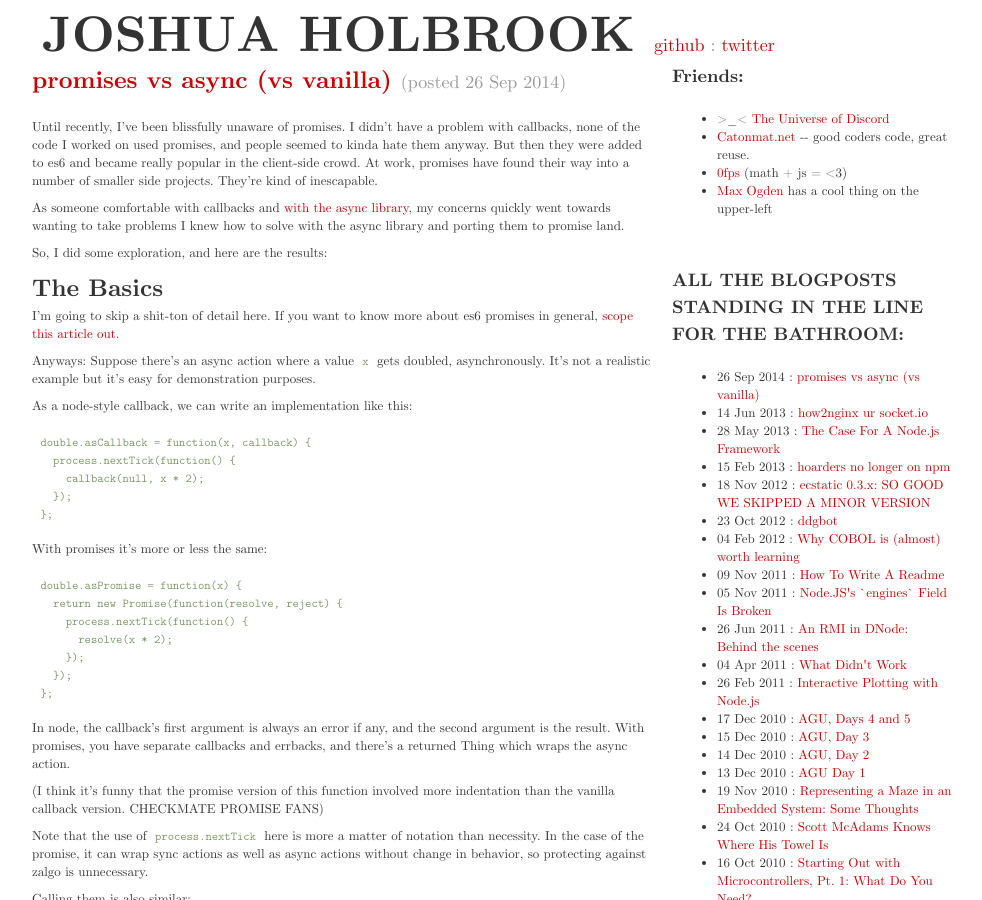
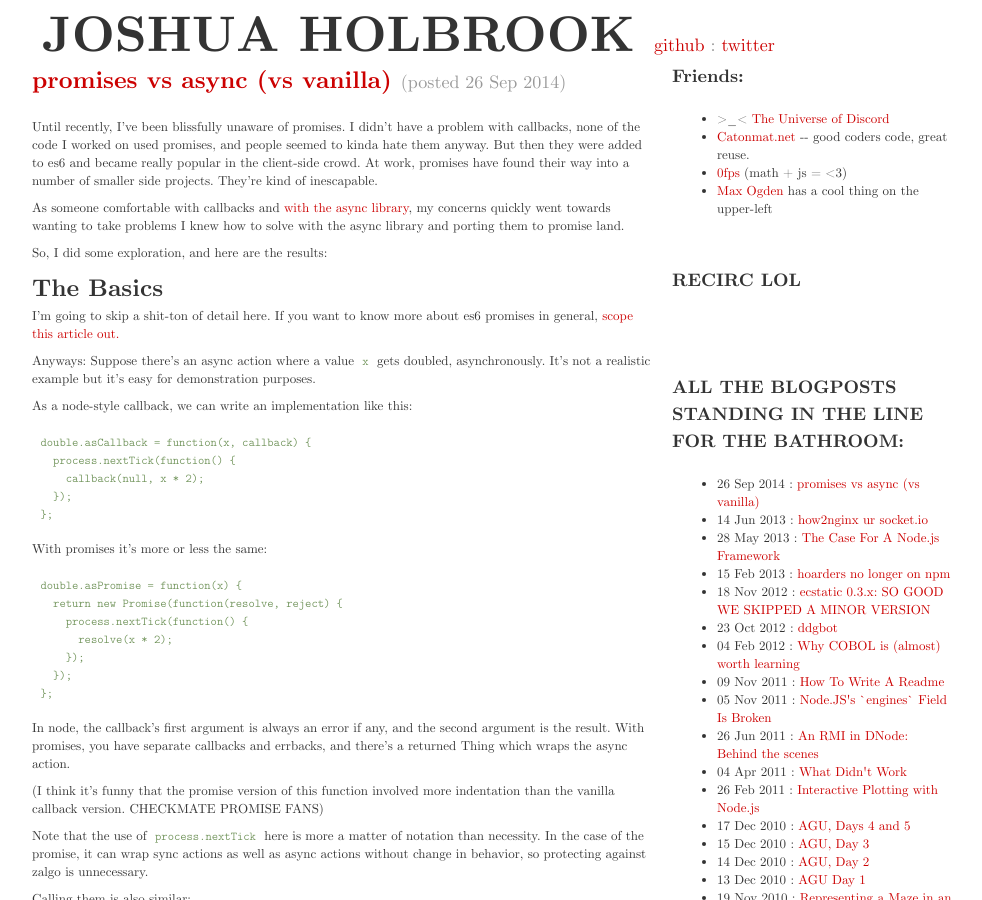
Before and after one commit to jfhbrook/jfhbrook.github.io, a Jekyll site: the page built from index.html, in a window 1280 px wide and 900 px high. Shown: the whole window, without its empty margins (138-1120 px from the left). Built offline with Jekyll 4.4.1, drawn with Linux system fonts in a browser that asks for light colours; nearby versions of some CDN libraries.

Commit message:
Separate section for recirc module

```diff
--- a/_layouts/main.html
+++ b/_layouts/main.html
@@ -74,8 +74,9 @@
                 <li><a href="http://0fps.wordpress.com/">0fps</a> (math + js = &lt;3)</li>
                 <li><a href="http://maxogden.com/">Max Ogden</a> has a cool thing on the upper-left</li>
               </ul>
-              <div id="recirc-bar"></div>
             </div>
+            <h3>RECIRC LOL</h3>
+            <div class="well" id="recirc-bar"></div>
             <h3>ALL THE BLOGPOSTS STANDING IN THE LINE FOR THE BATHROOM:</h3>
             <div class="well">
               <ul>
```
